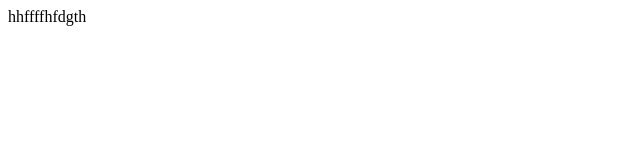
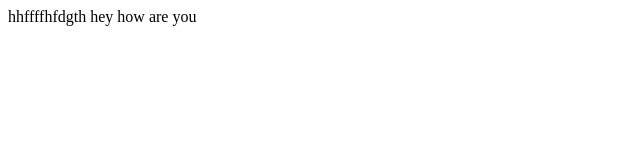
Before and after one commit to Irshadudheen/datewithgit, a plain HTML site: page index.html in a window 1280 px wide. Shown: the whole page, without its empty margins (0-640 px from the left). Drawn offline with Linux system fonts and the light colour scheme.

Commit message:
html file modified

```diff
--- a/index.html
+++ b/index.html
@@ -7,5 +7,6 @@
 </head>
 <body>
     hhffffhfdgth
+    hey how are you
 </body>
 </html>
```
